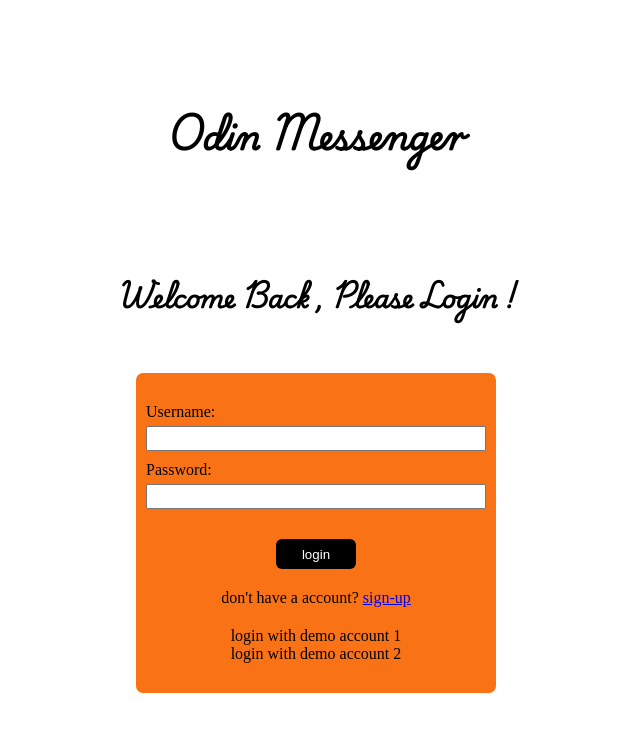
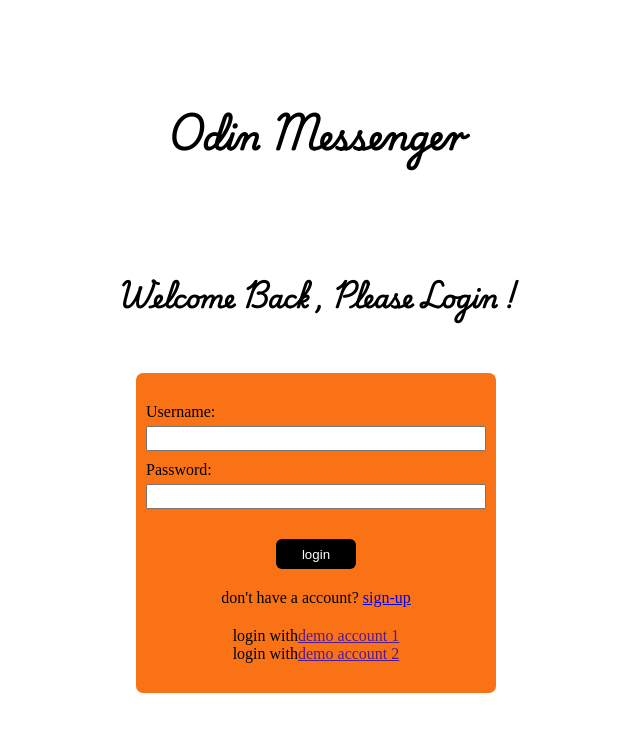
Before and after one commit to Nikhilesh-Sanka/Odin-Messaging-App-Frontend, a React (Vite) app: page /login in a window 1280 px wide. Shown: the top 732 px of the page, without its empty margins (324-964 px from the left). Built offline with nearby package versions, Linux system fonts and the light colour scheme.

Commit message:
added the login with demo account

```diff
--- a/src/components/Login.jsx
+++ b/src/components/Login.jsx
@@ -75,8 +75,38 @@ export default function Login() {
         <p>
           don&apos;t have a account? <Link to="/sign-up">sign-up</Link>
         </p>
-        <p>login with demo account 1</p>
-        <p>login with demo account 2</p>
+        <p>
+          login with
+          <a
+            href=""
+            onClick={(e) => {
+              e.preventDefault();
+              localStorage.setItem(
+                "token",
+                "bearer eyJhbGciOiJIUzI1NiIsInR5cCI6IkpXVCJ9.eyJ1c2VySWQiOiI3M2ZlOGNlOS05Mjc3LTQxNTMtOWEzNy0zM2I0YmQwNWViZjgiLCJpYXQiOjE3Mjg0MDY1Njl9.yFLmd82bACv2Mj-tP6LXdQgLfhtne3D9rBZTRiTiLeE"
+              );
+              navigate("/");
+            }}
+          >
+            demo account 1
+          </a>
+        </p>
+        <p>
+          login with
+          <a
+            href=""
+            onClick={(e) => {
+              e.preventDefault();
+              localStorage.setItem(
+                "token",
+                "bearer eyJhbGciOiJIUzI1NiIsInR5cCI6IkpXVCJ9.eyJ1c2VySWQiOiI5NGM0NmRjZC0wOTlmLTQyZTItYWEzYS1mMmJjYTc4MTY3ODQiLCJpYXQiOjE3Mjg0MDYzODR9.t0W-qQMR-bA8i9JzGiM2ScGRrRt_5C2wkabjn-GS7KM"
+              );
+              navigate("/");
+            }}
+          >
+            demo account 2
+          </a>
+        </p>
       </form>
     </div>
   );
```
